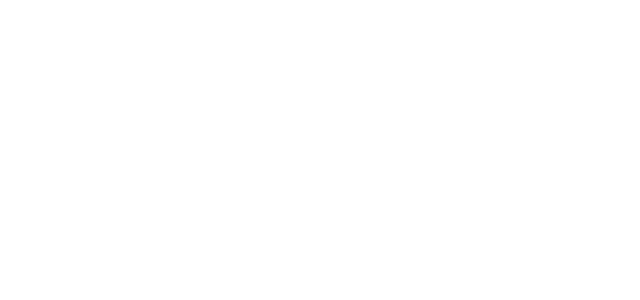
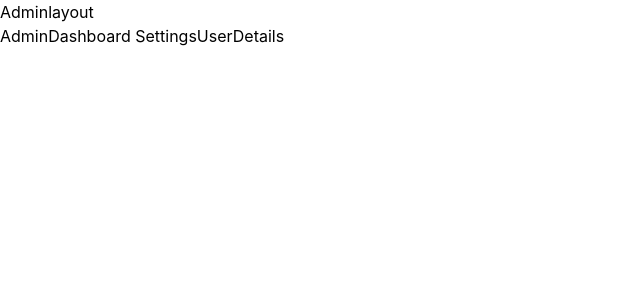
Before and after one commit to santhoshkumarp2025aids-ux/sample-fullstack, a React app in the folder frontend/: page /admin in a window 1280 px wide. Before the commit this address had no page. Shown: the top 300 px of the page, without its empty margins (0-640 px from the left). Built offline with nearby package versions, Linux system fonts and the light colour scheme; the HTML template or start-up script is replaced by a standard one.

Commit message:
adding admin dashboard 11.30

```diff
--- a/frontend/src/App.jsx
+++ b/frontend/src/App.jsx
@@ -9,6 +9,10 @@ import Settings from './pages/settings'
 import Team from './pages/team'
 import Dashboard from './pages/dashboard'
 import Register from './pages/register'
+import AdminDashboard from './pages/admin/admindashboard'
+import Userdetails from './pages/admin/userdetails'
+import Adminlayout from './pages/admin/adminlayout'
+import AdminSettings from './pages/admin/adminsettings'
 function App() {
   return (
     <BrowserRouter>
@@ -22,6 +26,11 @@ function App() {
       <Route path='/team' element={<Team/>}></Route>
       <Route path='/dashboard' element={<Dashboard/>}></Route>
       <Route path='/register' element={<Register/>}></Route>
+      <Route path='/admin' element = {<Adminlayout/>}>
+          <Route path='admindashboard' element={<AdminDashboard/>}/>
+          <Route path='settings' element={<AdminSettings/>}/>
+          <Route path='userdetails' element={<Userdetails/>}/>
+      </Route>
     </Routes>
     </BrowserRouter>
   )
--- /dev/null
+++ b/frontend/src/pages/admin/admindashboard.jsx
@@ -0,0 +1,9 @@
+function AdminDashboard() {
+    return (
+        <>
+        <h6>AdminDashboard</h6>
+        </>
+     );
+}
+
+export default AdminDashboard;
--- /dev/null
+++ b/frontend/src/pages/admin/adminlayout.jsx
@@ -0,0 +1,19 @@
+import { Link, Outlet } from "react-router-dom";
+
+function Adminlayout() {
+    return (
+            <>
+            <h1>
+                Adminlayout
+            </h1>
+            <nav>
+                <Link to="admindashboard"> AdminDashboard</Link>
+                <Link to="settings"> Settings</Link>
+                <Link to="userdetails">UserDetails</Link>
+            </nav>
+            <Outlet/>
+            </>
+);
+}
+
+export default Adminlayout;
--- /dev/null
+++ b/frontend/src/pages/admin/adminsettings.jsx
@@ -0,0 +1,9 @@
+function AdminSettings() {
+    return (
+    <>
+    <h6> admin settings</h6>
+    </>
+    );
+}
+
+export default AdminSettings;
--- /dev/null
+++ b/frontend/src/pages/admin/userdetails.jsx
@@ -0,0 +1,10 @@
+function Userdetails() {
+    return (
+        <>
+        <h1> UserDatails</h1>
+        </>
+
+     );
+}
+
+export default Userdetails;
--- a/frontend/src/pages/calender.jsx
+++ b/frontend/src/pages/calender.jsx
@@ -4,7 +4,7 @@ const [count, setCount] = useState(0)
 return (
     <>
     <h1 className="text-blue-500">
-        this is the Calender page
+    This is the Calender page
 </h1>
     </>
 )
--- a/frontend/src/pages/login.jsx
+++ b/frontend/src/pages/login.jsx
@@ -1,9 +1,12 @@
 import { useState } from 'react'
-import { Navigate, useNavigate } from 'react-router-dom'
+import { Navigate, useLocation, useNavigate } from 'react-router-dom'
+import { registerSchema } from '../components/formschema/registerschema'
 
 function Login() {
   const Navigate=useNavigate()
-  const [formdata, setformdata] = useState({
+  const location = useLocation()
+  const registerdata=location.state;
+  const [logindata, setlogindata] = useState({
     email:"",
     password:""
   })
@@ -11,15 +14,20 @@ function Login() {
   function print(e) {
     e.preventDefault()
     // console.log(formdata)
-
-    console.log("login page", formdata)
+    console.log("login page", logindata)
     alert("Login Successfully")
-    Navigate("/dashboard",{state:formdata})
+    if(logindata.email=== registerdata.email && logindata.password === registerdata.password){
+      console.log("login successfully");
+    }
+    else{
+        console.log("invalid")
+    }
+    Navigate("/dashboard",{state:logindata})
   }
 
 function handleChange(e) {
-  setformdata({
-    ...formdata,
+  setlogindata({
+    ...logindata,
     [e.target.name]: e.target.value
   })
 }
@@ -27,7 +35,7 @@ function handleChange(e) {
   return (
     <>
 
-      <h1 className="text-3xl font-bold text-blue-500"> .Hi!</h1>
+      <h1 className="text-3xl font-bold text-blue-500">Hi!</h1>
       <br />
       <div>
         <form onSubmit={(e)=>print(e)}>
@@ -38,6 +46,7 @@ function handleChange(e) {
           <label>Password :</label>
           <input placeholder="Enter your password" required type="password" name='password' onChange={handleChange}/>
           <br />
+          <br/><br/>
           <button type="submit">Submit</button>
         </form>
       </div>
--- a/frontend/src/pages/register.jsx
+++ b/frontend/src/pages/register.jsx
@@ -2,7 +2,7 @@ import { useForm } from "react-hook-form";
 import { useNavigate } from "react-router-dom";
 import { z } from "zod";
 import { zodResolver } from "@hookform/resolvers/zod";
-import { registerSchema } from "../components/formschema/registerSchema";
+import { registerSchema } from "../components/formschema/registerschema";
 
 
 function Register() {
@@ -13,7 +13,7 @@ function Register() {
     function onSubmit(data){
         console.log(data)
         alert("register sucessful")
-        navigate("/")
+        navigate("/",{state:data})
     }
     return (
         <>
```
Also changed, not shown: frontend/src/App.css (line endings or trailing spaces).
